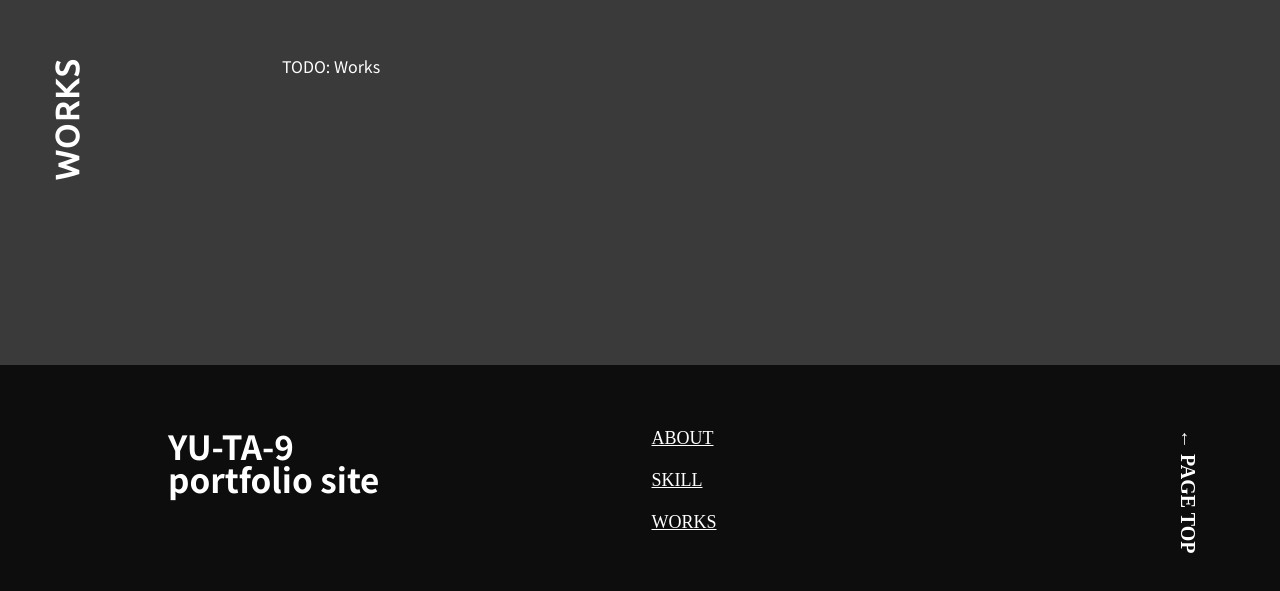
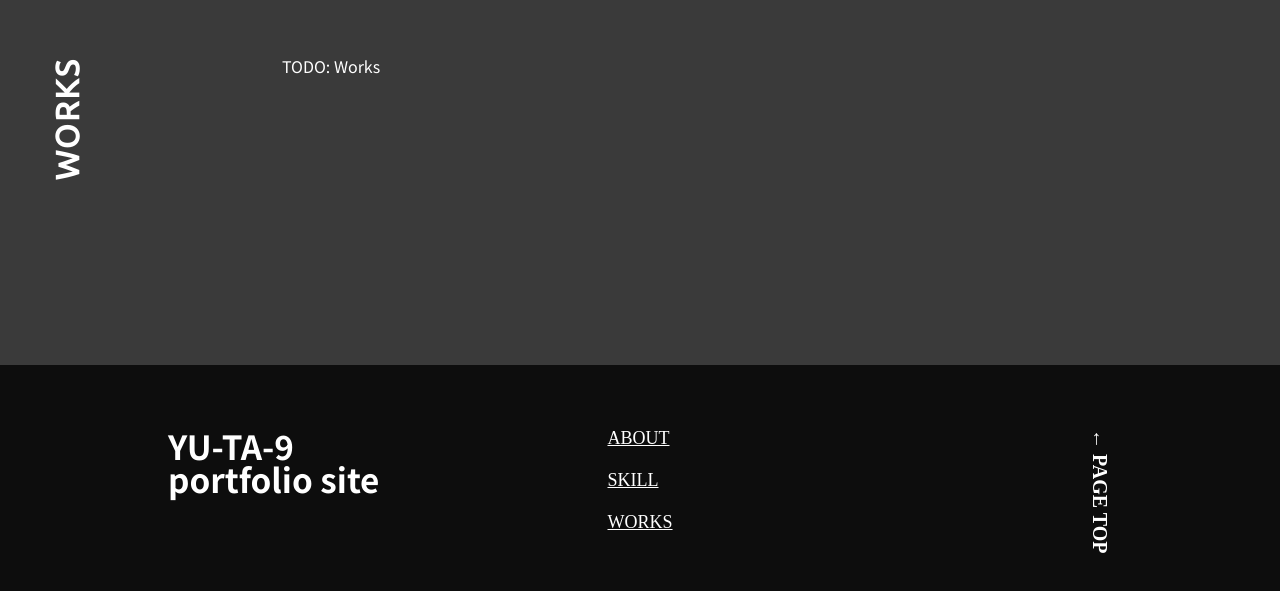
Before and after one commit to yu-ta-9/yuta9-page, a Next.js app: page /v2 in a window 1280 px wide. Shown: the part 2852-3443 px from the top of the page. Built offline with nearby package versions, Linux system fonts and the light colour scheme.

Commit message:
update footer

```diff
--- a/src/components/pages/v2/Footer/style.module.scss
+++ b/src/components/pages/v2/Footer/style.module.scss
@@ -3,9 +3,10 @@
 
 .footer-container {
   display: flex;
+  justify-content: space-between;
   width: 100%;
   height: 300px;
-  padding: 64px 80px 116px 168px;
+  padding: 64px 168px;
   overflow: hidden;
   background-color: v.$color-base-secondary;
 
```
